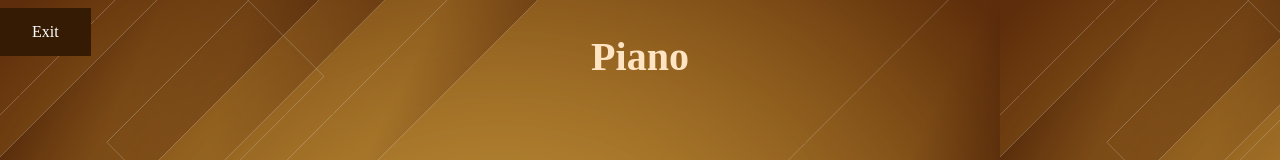
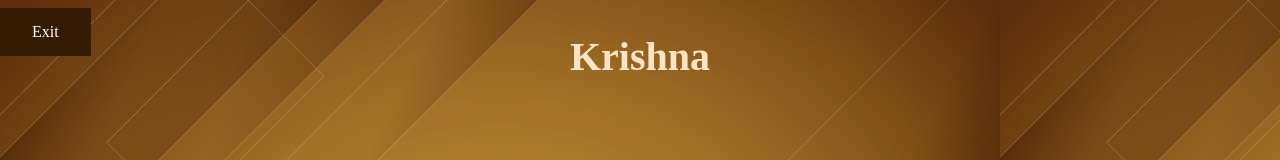
Before and after one commit to Umeshpatel77/Piano.github.io, a plain HTML site: page index.html in a window 1280 px wide. Shown: the top 160 px of the page. Drawn offline with Linux system fonts and the light colour scheme.

Commit message:
Update index.html
Signed-off-by: Umeshpatel77 <140539340+Umeshpatel77@users.noreply.github.com>

```diff
--- a/index.html
+++ b/index.html
@@ -6,7 +6,7 @@
     <link rel="stylesheet" href="style.css" />
   </head>
   <body>
-    <h2>Piano</h2>
+    <h2>Krishna</h2>
 <a href="#" class="button" onclick="javascript:window.close()">Exit</a>
     <div class="piano-container"></div>
     <script src="script.js"></script>
```
